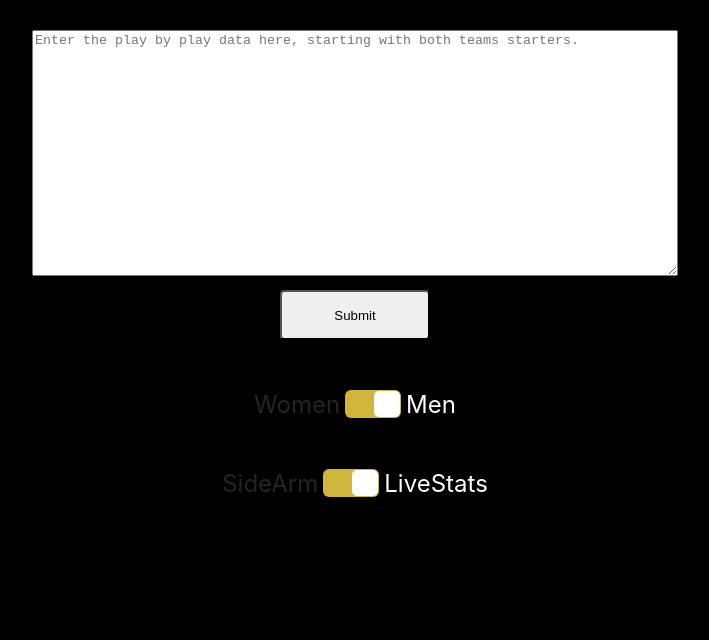
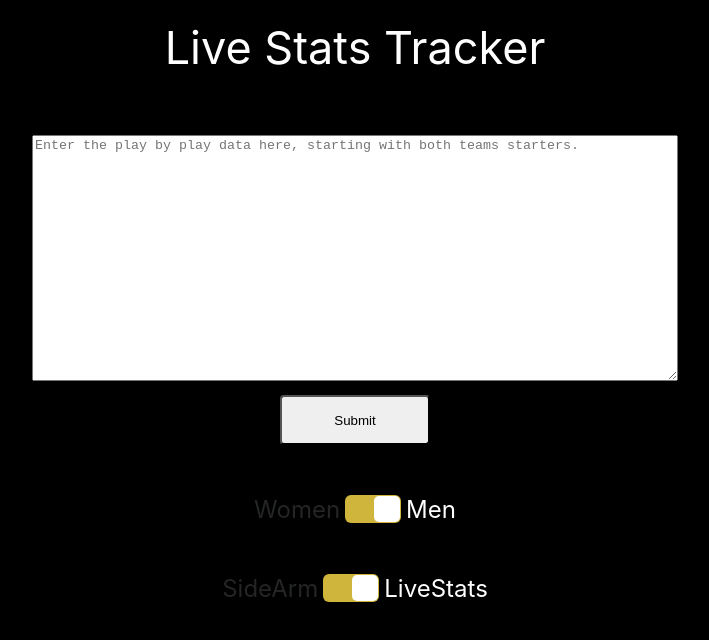
Before and after one commit to awbridgers/live-stats-tracker, a React (Create React App) app: page / in a window 1280 px wide. Shown: the top 640 px of the page, without its empty margins (285-994 px from the left). Built offline with nearby package versions, Linux system fonts and the light colour scheme.

Commit message:
adds title

```diff
--- a/src/App.css
+++ b/src/App.css
@@ -16,6 +16,11 @@
 .textBox:focus {
   border: none;
   outline: none;
+}
+.title{
+  font-size: 45px;
+  color: white;
+  margin: 0px 0px 50px 0px;
 }
 .submit{
   height: 50px;
--- a/src/App.tsx
+++ b/src/App.tsx
@@ -50,6 +50,9 @@ function App() {
   }
   return (
     <div className="App">
+      <div className = 'title'>
+        Live Stats Tracker
+      </div>
 
       <textarea
         value={plays}
```
